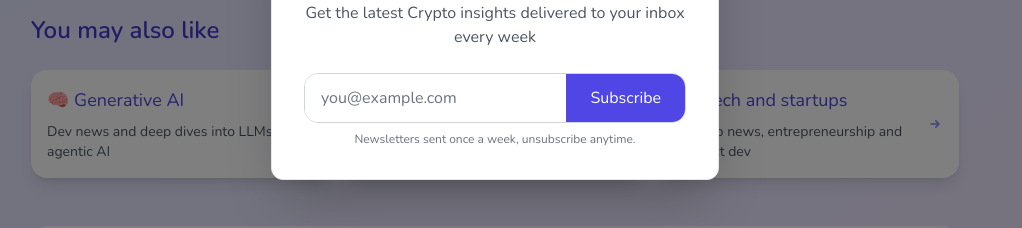
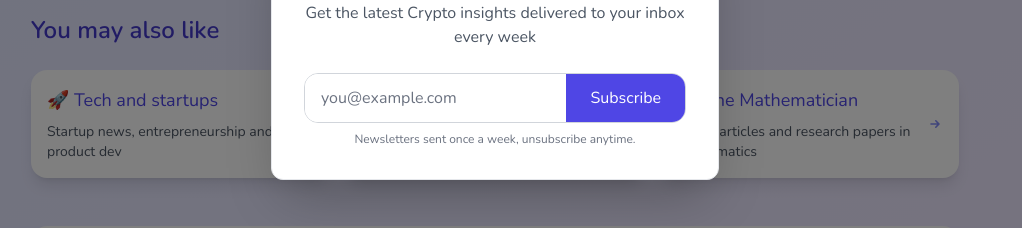
Before and after one commit to alastairrushworth/blaze.email, a Next.js app in the folder site/: page /Crypto in a window 1280 px wide. Shown: the part 352-580 px from the top of the page, without its empty margins (145-1167 px from the left). Built offline with nearby package versions, Linux system fonts and the light colour scheme; no server answers; the database is empty.

Commit message:
related newsletters config

```diff
--- a/site/app/siteConfig.ts
+++ b/site/app/siteConfig.ts
@@ -27,6 +27,7 @@ export interface Newsletter {
   overview: {              // Content for the About section
     content: string[];     // Paragraphs of text
   };
+  related?: string[];      // List of related newsletters (topic keys)
 }
 
 // Newsletter definitions
@@ -43,7 +44,8 @@ export const newsletters: Record<string, Newsletter> = {
         "Whether you're a beginner or expert in generative AI, our newsletter provides valuable information to keep you informed and ahead of the curve in this rapidly evolving field.",
         "Subscribe now to join thousands of professionals who receive our weekly updates!"
       ]
-    }
+    },
+    related: ["Machine Learning Engineer", "The Mathematician", "Tech and startups"]
   },
   "Data Scientist (with R)": {
     title: "Data Scientist (with R)",
@@ -57,7 +59,8 @@ export const newsletters: Record<string, Newsletter> = {
         "Whether you're a beginner or expert in data science with R, our newsletter provides valuable information to keep you informed.",
         "Subscribe now to join thousands of professionals who receive our weekly updates!"
       ]
-    }
+    },
+    related: ["Machine Learning Engineer", "The Mathematician", "Generative AI"]
   },
   "Tech and startups": {
     title: "Tech and startups",
@@ -71,7 +74,8 @@ export const newsletters: Record<string, Newsletter> = {
         "Whether you're a founder, investor, or tech professional, our newsletter provides valuable information to keep you informed and ahead of the curve in the fast-moving startup ecosystem.",
         "Subscribe now to join thousands of professionals who receive our weekly updates!"
       ]
-    }
+    },
+    related: ["Generative AI", "Crypto", "Electronics"]
   },
   "Machine Learning Engineer": {
     title: "Machine Learning Engineer",
@@ -85,7 +89,8 @@ export const newsletters: Record<string, Newsletter> = {
         "Whether you're a beginner or expert in machine learning engineering, our newsletter provides valuable information to keep you informed and ahead of the curve in this technically challenging field.",
         "Subscribe now to join thousands of professionals who receive our weekly updates!"
       ]
-    }
+    },
+    related: ["Generative AI", "Data Scientist (with R)", "Quantum Computing"]
   },
   "Crypto": {
     title: "Crypto",
@@ -99,7 +104,8 @@ export const newsletters: Record<string, Newsletter> = {
         "Whether you're a blockchain developer, investor, or crypto enthusiast, our newsletter provides valuable information to keep you informed and ahead of the curve.",
         "Subscribe now to join thousands of professionals who receive our weekly updates!"
       ]
-    }
+    },
+    related: ["Tech and startups", "Quantum Computing", "The Mathematician"]
   },
   "Electronics": {
     title: "Electronics",
@@ -113,7 +119,8 @@ export const newsletters: Record<string, Newsletter> = {
         "Whether you're a hardware engineer, maker, or electronics hobbyist, our newsletter provides valuable information to keep you informed and inspired for your next project.",
         "Subscribe now to join thousands of professionals who receive our weekly updates!"
       ]
-    }
+    },
+    related: ["Tech and startups", "Quantum Computing", "Machine Learning Engineer"]
   },
   "Quantum Computing": {
     title: "Quantum Computing",
@@ -127,7 +134,8 @@ export const newsletters: Record<string, Newsletter> = {
         "Whether you're a quantum researcher, developer, or enthusiast, our newsletter provides valuable information to keep you informed and ahead of the curve in this rapidly evolving field.",
         "Subscribe now to join thousands of professionals who receive our weekly updates!"
       ]
-    }
+    },
+    related: ["Generative AI", "Machine Learning Engineer", "The Mathematician"]
   },
 
   "The Mathematician":
@@ -143,7 +151,8 @@ export const newsletters: Record<string, Newsletter> = {
         "Whether you're a mathematician, statistician, or data scientist, our newsletter provides valuable information to keep you informed and ahead of the curve in this intellectually stimulating field.",
         "Subscribe now to join thousands of professionals who receive our weekly updates!"
       ]
-    }
+    },
+    related: ["Data Scientist (with R)", "Quantum Computing", "Machine Learning Engineer"]
   }
 }
 
--- a/site/components/RelatedNewsletters.tsx
+++ b/site/components/RelatedNewsletters.tsx
@@ -9,10 +9,23 @@ interface RelatedNewslettersProps {
 }
 
 export function RelatedNewsletters({ currentTopic, limit = 3 }: RelatedNewslettersProps) {
-  // Get related newsletters (excluding current one)
-  const relatedNewsletters = Object.entries(newsletters)
-    .filter(([topic]) => topic !== currentTopic)
-    .slice(0, limit);
+  // Get related newsletters from siteConfig or fallback to random selection
+  let relatedNewsletters: [string, any][] = [];
+
+  const currentTopicDetails = newsletters[currentTopic];
+
+  if (currentTopicDetails?.related && currentTopicDetails.related.length > 0) {
+    // Use the predefined related newsletters
+    relatedNewsletters = currentTopicDetails.related
+      .map(topic => [topic, newsletters[topic]])
+      .filter(([_, details]) => details) // Filter out any invalid topics
+      .slice(0, limit);
+  } else {
+    // Fallback to random selection if no related newsletters are defined
+    relatedNewsletters = Object.entries(newsletters)
+      .filter(([topic]) => topic !== currentTopic)
+      .slice(0, limit);
+  }
 
   return (
     <section className="mt-12">
```
